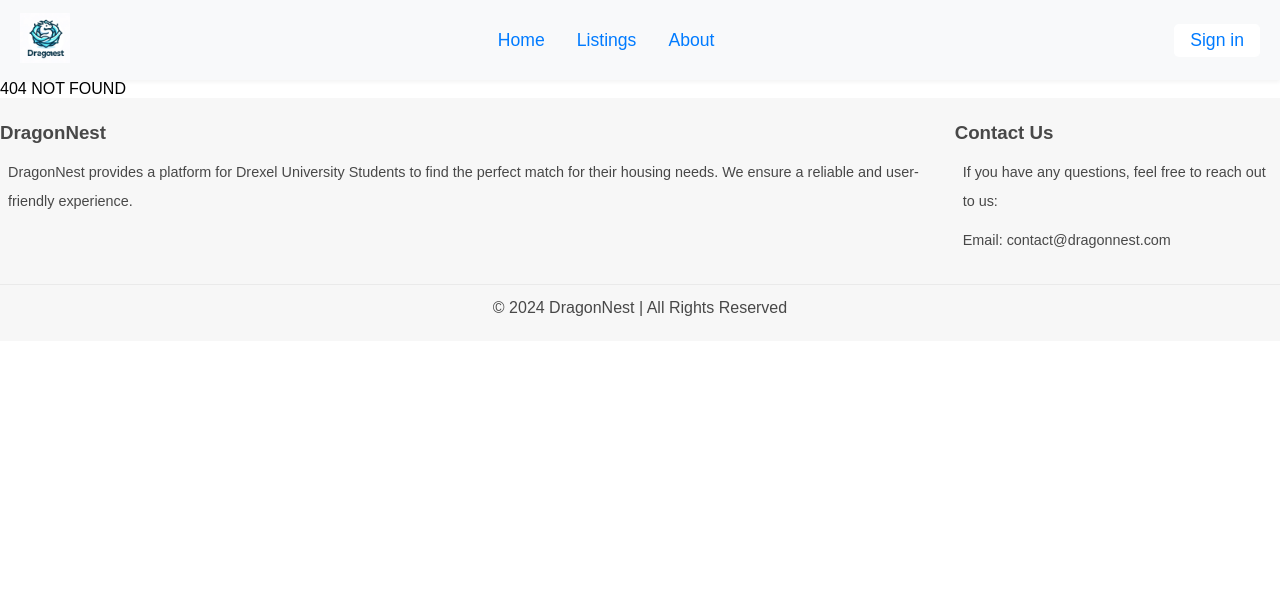
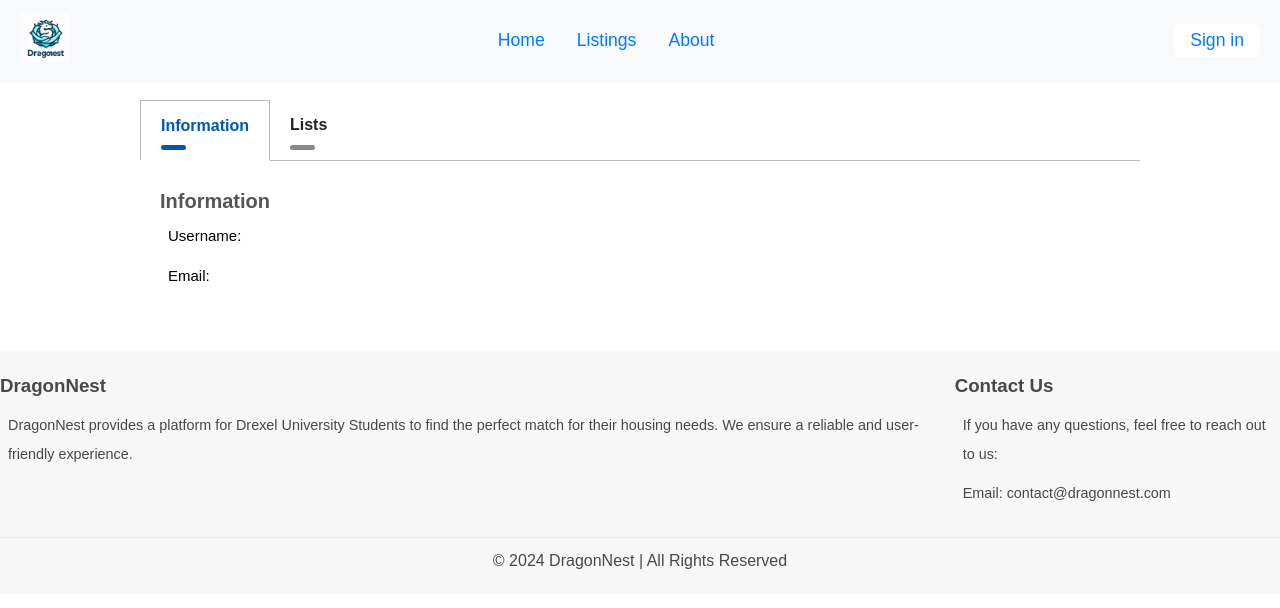
Before and after one commit to hgtphang/DragonNest, a React (Create React App) app in the folder frontend/: page /user in a window 1280 px wide. Shown: the top 608 px of the page. Built offline with nearby package versions, Linux system fonts and the light colour scheme.

Commit message:
Created a UserPage.js to appear user's info after sign in

```diff
--- a/frontend/src/App.js
+++ b/frontend/src/App.js
@@ -9,6 +9,7 @@
 import mockListings from "./assets/mocklisting";
 import Footer from "./components/Footer";
 import AboutPage from "./pages/AboutPage"
+import UserPage from "./pages/UserPage";
 
 
 function App() {
@@ -28,6 +29,7 @@
         <Route path="/login" element={<LoginPage />} />
         <Route path="*" element={<NotFound />} />
         <Route path="/about" element={<AboutPage />} />
+        <Route path="/user" element={<UserPage />} />
       </Routes>
       <Footer />
     </Router>
--- a/frontend/src/components/Login.css
+++ b/frontend/src/components/Login.css
@@ -3,6 +3,60 @@
     padding: 0;
     box-sizing: border-box;
     font-family: 'Montserrat', sans-serif;
+}
+
+.tab {
+    margin: 20px auto;
+    max-width: 1000px;
+    width: 95%;
+}
+
+.tab .tab-headers {
+    display: flex;
+    flex-wrap: wrap;
+    border-bottom: 1px solid #bbb;
+}
+
+.tab .tab-headers .tab-header {
+    position: relative;
+    padding: 0px 20px;
+    height: 60px;
+    line-height: 50px;
+    z-index: 2;
+    cursor: pointer;
+    color: #222;
+    font-weight: 600;
+}
+
+.tab .tab-headers .tab-header:before {
+    content: "";
+    position: absolute;
+    bottom: 10px;
+    left: 20px;
+    width: 25px;
+    height: 5px;
+    background: #888;
+    border-radius: 10px;
+}
+
+.tab .tab-headers .tab-header.active {
+    color: #0056b3;
+    border: 1px solid #bbb;
+    border-bottom: none;
+    box-shadow: 0px 1px 0px #fff;
+}
+
+.tab .tab-headers .tab-header.active:before {
+    background: #0056b3;
+}
+
+.tab .tab-body {
+    padding: 30px 20px;
+}
+
+.tab .tab-body > h2 {
+    color: #555;
+    margin-bottom: 10px;
 }
 
 /* body{
--- a/frontend/src/pages/LoginPage.js
+++ b/frontend/src/pages/LoginPage.js
@@ -1,7 +1,7 @@
 import React, { useState } from 'react';
 import '../components/Login.css';
-import { FontAwesomeIcon } from '@fortawesome/react-fontawesome';
-import { faGoogle, faFacebookF, faGithub, faLinkedinIn } from '@fortawesome/free-brands-svg-icons';
+// import { FontAwesomeIcon } from '@fortawesome/react-fontawesome';
+// import { faGoogle, faFacebookF, faGithub, faLinkedinIn } from '@fortawesome/free-brands-svg-icons';
 
 
 const LoginPage = () => {
@@ -16,7 +16,7 @@
             <div className="form-container sign-up">
                 <form>
                     <h1>Create Account</h1>
-                    <div className="social-icons">
+                    {/* <div className="social-icons">
                         <a href="#" className="icon">
                             <FontAwesomeIcon icon={faGoogle} />
                         </a>
@@ -29,7 +29,7 @@
                         <a href="#" className="icon">
                             <FontAwesomeIcon icon={faLinkedinIn} />
                         </a>
-                    </div>
+                    </div> */}
                     <span>or use your email for registration</span>
                     <input type="text" placeholder="Name" />
                     <input type="email" placeholder="Email" />
@@ -40,7 +40,7 @@
             <div className="form-container sign-in">
                 <form>
                     <h1>Sign In</h1>
-                    <div className="social-icons">
+                    {/* <div className="social-icons">
                     <a href="#" className="icon">
                             <FontAwesomeIcon icon={faGoogle} />
                         </a>
@@ -53,7 +53,7 @@
                         <a href="#" className="icon">
                             <FontAwesomeIcon icon={faLinkedinIn} />
                         </a>
-                    </div>
+                    </div> */}
                     <span>or use your email password</span>
                     <input type="email" placeholder="Email" />
                     <input type="password" placeholder="Password" />
--- /dev/null
+++ b/frontend/src/pages/UserPage.js
@@ -0,0 +1,60 @@
+import {useState} from 'react';
+import '../components/Login.css';
+
+const Information = () => {
+    return (
+        <>
+        <h2>Information</h2>
+        <p>Username:</p>
+        <p>Email:</p>
+        </>
+
+    )
+}
+
+const Lists = () => {
+    return (
+        <>
+        <h2>House Listings</h2>
+        <p>House 1</p>
+        <p>House 2</p>
+        </>
+    )
+}
+
+const Tabs = ({config}) => {
+    const [activeTab, setActiveTab] = useState(0);
+
+    return (
+        <div className="tab">
+            <div className="tab-headers">
+                {
+                    config.map((entry, index)=>(
+                        <div
+                            className={`tab-header ${activeTab === index ? "active" : ""}`}
+                            onClick={()=>setActiveTab(index)}
+                        >
+                            {entry.header}
+                        </div>
+                    ))
+                }
+            </div>
+            <div className="tab-body">
+                {config[activeTab].component}
+            </div>
+        </div>
+    )
+}
+
+const UserPage = () => {
+    return (
+        <Tabs
+            config={[
+                {header:"Information", component:<Information/>},
+                {header:"Lists", component:<Lists/>},
+            ]}
+        />
+    )
+}
+
+export default UserPage;
```
